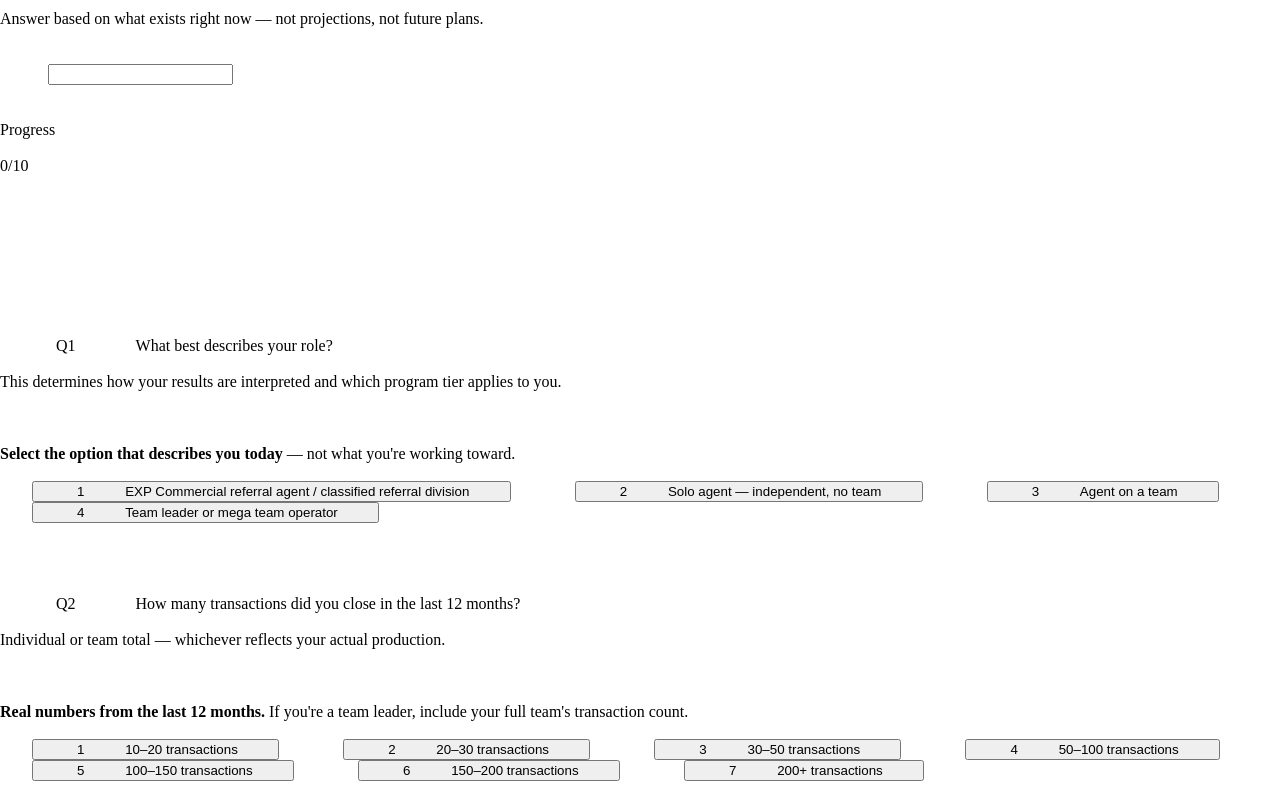
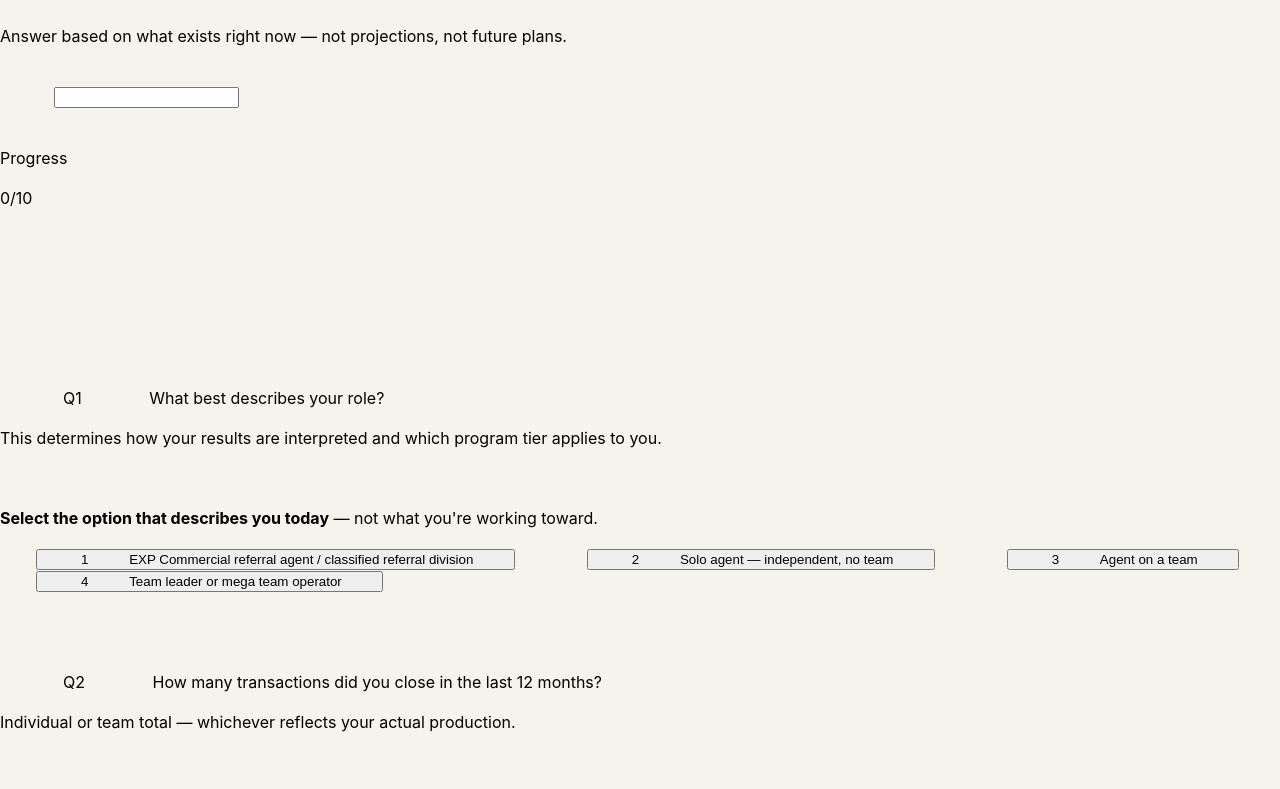
Before and after one commit to viadelaescuela-droid/viadelaescuela-droid.github.io, a plain HTML site: page index.html in a window 1280 px wide. Shown: the part 196-985 px from the top of the page. Drawn offline with Linux system fonts and the light colour scheme.

Commit message:
Update index.html

```diff
--- a/index.html
+++ b/index.html
@@ -1,3 +1,28 @@
+<!DOCTYPE html>
+<html lang="en">
+<head>
+  <meta charset="UTF-8" />
+  <meta name="viewport" content="width=device-width, initial-scale=1.0, maximum-scale=1.0, user-scalable=no" />
+  <title>POD Network — Office Readiness Assessment</title>
+
+  <style>
+    /* Reset everything so it renders identically across iPhones and Androids */
+    * {
+      box-sizing: border-box;
+      -webkit-tap-highlight-color: transparent; /* Removes ugly iOS click box */
+    }
+
+    /* Mobile First styling */
+    body {
+      font-family: -apple-system, BlinkMacSystemFont, "Segoe UI", Roboto, Helvetica, Arial, sans-serif;
+      background-color: #f6f2ec;
+      margin: 0;
+      padding: 0;
+    }
+  </style>
+</head>
+
+
 <!DOCTYPE html>
 <html lang="en">
 <head>
```
